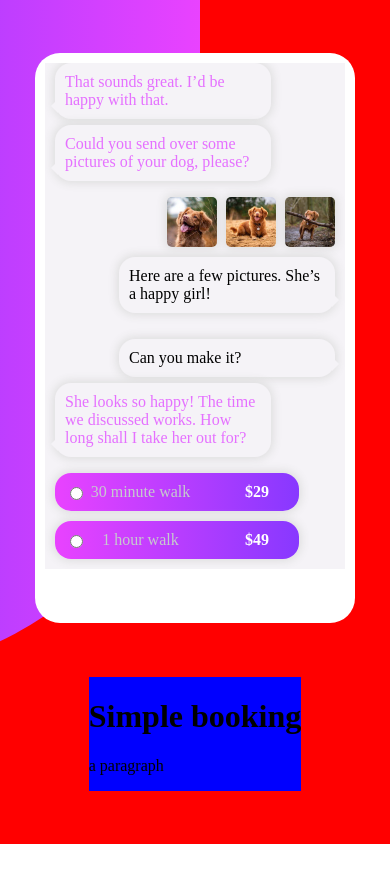
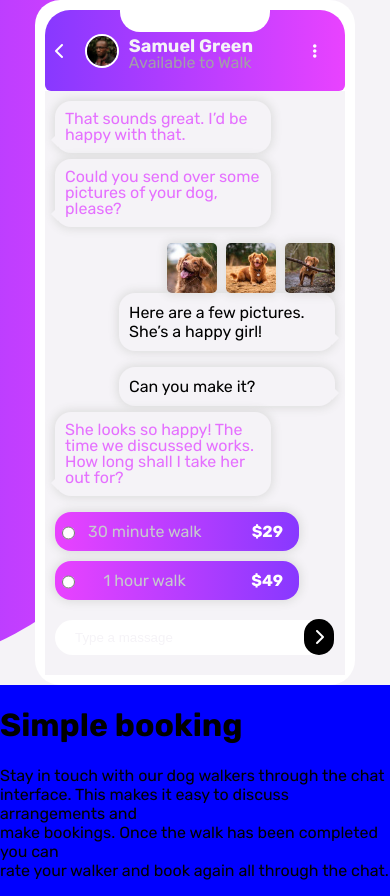
Before and after one commit to HelalAbood/Fm-10-chat-app-css-illustration-master, a plain HTML site: page index.html in a window 390 px wide. Before the commit the page ends 844 px from the top, so only its background shows below. Drawn offline with Linux system fonts and the light colour scheme.

Commit message:
FontAwesome used for Icons\\Phone updated

```diff
--- a/css/master.css
+++ b/css/master.css
@@ -18,10 +18,11 @@
 body {
     margin: 0;
     position: relative;
+    font-family: 'Rubik', sans-serif;
 }
 .back {
     position: absolute;
-    left: 0;
+    left: -20vw;
     top: 0;
     width: 550px;
     height: 80vh;
@@ -40,7 +41,7 @@ main.main {
     justify-content: space-evenly;
     align-items: center;
     height: 100vh;
-    background-color: red;
+    background-color: var(--Light-Grayish-Violet-app-background);
 }
 @media (max-width: 767px) {
     main {
@@ -50,7 +51,6 @@ main.main {
 main .left {
     background-color: white;
     width: 300px;
-    height: 550px;
     z-index: 1;
     border-radius: 25px;
     padding: 10px;
@@ -60,13 +60,15 @@ main .left {
 main .left .maininfo {
     position: relative;
     background-color: var(--Light-Grayish-Violet-app-background);
-    padding: 10px;
+    padding: 20px 10px;
     overflow: hidden;
 }
 main .left .maininfo .img-holder {
     display: flex;
     align-items: center;
     justify-content: flex-end;
+    z-index: 4;
+    position: relative;
 
 }
 main .left .maininfo .img-holder img {
@@ -85,6 +87,7 @@ main .left .maininfo .chat-left {
     color: var(--Very-Light-Magenta-outline);
     box-shadow: 0 0 10px 2px #ddd;
     position: relative;
+    line-height: 1;
 }
 main .left .maininfo .chat-left::before {
     content: "";
@@ -100,7 +103,7 @@ main .left .maininfo .chat-right {
     background-color: var(--Light-Grayish-Violet-app-background);
     padding: 10px;
     border-radius: 1rem;
-    margin-top: 10px;
+    margin-top: 0px;
     box-shadow: 0 0 10px 2px #ddd;
     color: black;
     position: relative;
@@ -112,7 +115,7 @@ main .left .maininfo .chat-right::before {
     bottom: 6px;
     border-width: 7px;
     border-style: solid;
-    border-color: transparent  transparent transparent var(--Light-Grayish-Violet-app-background);
+    border-color: transparent transparent transparent var(--Light-Grayish-Violet-app-background);
 }
 .right-flex {
     display: flex;
@@ -134,18 +137,110 @@ main .left .maininfo .chat-right::before {
 .roll .empty {
     border: 1px solid red;
     background-color: transparent;
+    margin-left: -3px;
 }
 .roll label {
-    margin-left: -70px;
+    text-align: start;
+    margin-left: -50px;
     font-size: 16px;
     font-weight: 400;
     color: var(--Grayish-Blue-text);
 }
 .roll span {
     font-weight: 700;
-    margin-left: -20px;
-    margin-right: 20px;
+    margin-left: -10px;
+    margin-right: 6px;
 }
+
+
+
+
+main .left header {
+    background-image: linear-gradient(to left, var(--Light-Magenta), var(--Light-Violet));
+    color: white;
+    display: flex;
+    align-items: center;
+    justify-content: space-evenly;
+    border-top-left-radius: 25px;
+    border-top-right-radius: 25px;
+    border-bottom-right-radius: 6px;
+    border-bottom-left-radius: 6px;
+    position: relative;
+    padding: 20px 0px;
+}
+main .left header::after {
+    content: "";
+    position: absolute;
+    height: 40%;
+    width: 50%;
+    background-color: white;
+    top: -10px;
+    left: 50%;
+    transform: translateX(-50%);
+    border-bottom-left-radius: 20px;
+    border-bottom-right-radius: 20px;
+}
+main .left header i.icleft {
+    margin-left: -50px;
+    cursor: pointer;
+}
+main .left header i.icright{
+    margin-right: -32px;
+    cursor: pointer;
+}
+main .left header img {
+    width: 30px;
+    border: 2px solid white;
+    border-radius: 50%;
+    margin-left: -40px;
+}
+main .left header .info {
+    margin-left: -50px;
+}
+main .left header .info h3 {
+    margin-top: 5px;
+    margin-bottom: -20px;
+    font-size: 18px;
+    color: var(--Light-Grayish-Violet-app-background);
+}
+main .left header .info p {
+    margin-bottom: -1px;
+    font-weight: 400;
+    font-size: 16px;
+    color: var(--Dark-Grayish-Violet-paragraph);
+}
+
+
+
+main .left input.type {
+    width: 85%;
+    padding: 10px 20px;
+    border: none;
+    border-radius: 20px;
+    margin-top: 20px;
+    position: relative;
+}
+
+main .left input::placeholder {
+    color: var(--Light-Grayish-Violet-app-background);
+
+}
+main .left input:focus {
+    border: 1px solid blue;
+}
+main .left input:focus::placeholder {
+    color: black;
+}
+main .left i.icgo {
+    position: absolute;
+    right: 11px;
+    bottom: 20px;
+    background-color: black;
+    color: white;
+    padding: 10px;
+    border-radius: 20px;
+}
+
 
 
 
--- a/index.html
+++ b/index.html
@@ -4,14 +4,27 @@
     <meta charset="UTF-8">
     <meta http-equiv="X-UA-Compatible" content="IE=edge">
     <meta name="viewport" content="width=device-width, initial-scale=1.0">
+    <link rel="preconnect" href="https://fonts.googleapis.com">
+    <link rel="preconnect" href="https://fonts.gstatic.com" crossorigin>
+    <link href="https://fonts.googleapis.com/css2?family=Rubik:wght@400;500;700&display=swap" rel="stylesheet">
     <link rel="stylesheet" href="css/master.css">
+    <link rel="stylesheet" href="css/all.min.css">
+
     <title>Chat App</title>
 </head>
 <body>
     <div class="back"></div>
     <main class="main">
         <div class="left">
-            <header></header>
+            <header>
+                <i class="fa-solid fa-chevron-left icleft"></i>
+                <img src="imgs/avatar.jpg" alt="avatarPic">
+                <div class="info">
+                    <h3>Samuel Green</h3>
+                    <p>Available to Walk</p>
+                </div>
+                <i class="fa-solid fa-ellipsis-vertical icright"></i>
+            </header>
             <main class="maininfo">
                 <p class="chat-left">That sounds great. I’d be happy with that.</p>
                 <p class="chat-left">Could you send over some pictures of your dog, please?</p>
@@ -26,7 +39,7 @@
                 </div>
                 <p class="chat-left">She looks so happy! The time we discussed works. How long shall I take her out for?</p>
                 <div class="roll">
-                    <input type="radio" id="checking">
+                    <input class="empty" type="radio" id="checking">
                     <label for="checking">30 minute walk</label>
                     <span>$29</span>
                 </div>
@@ -35,12 +48,15 @@
                     <label for="checkin">1 hour walk</label>
                     <span>$49</span>
                 </div>
+                <input class="type" type="text" placeholder="Type a massage">
+                <i class="fa-solid fa-chevron-right icgo"></i>
             </main>
-            <footer></footer>
         </div>
         <div class="right">
             <h1>Simple booking</h1>
-            <p>a paragraph</p>
+            <p>Stay in touch with our dog walkers through the chat </br>interface. This makes it easy to
+                discuss arrangements and</br> make bookings. Once the walk has been completed you can</br>rate
+                your walker and book again all through the chat.</p>
         </div>
     </main>
 </body>
```
Also changed, not shown: css/all.min.css (added), webfonts/fa-brands-400.ttf (added), webfonts/fa-brands-400.woff2 (added), webfonts/fa-regular-400.ttf (added), webfonts/fa-regular-400.woff2 (added), webfonts/fa-solid-900.ttf (added), webfonts/fa-solid-900.woff2 (added), webfonts/fa-v4compatibility.ttf (added), webfonts/fa-v4compatibility.woff2 (added).
